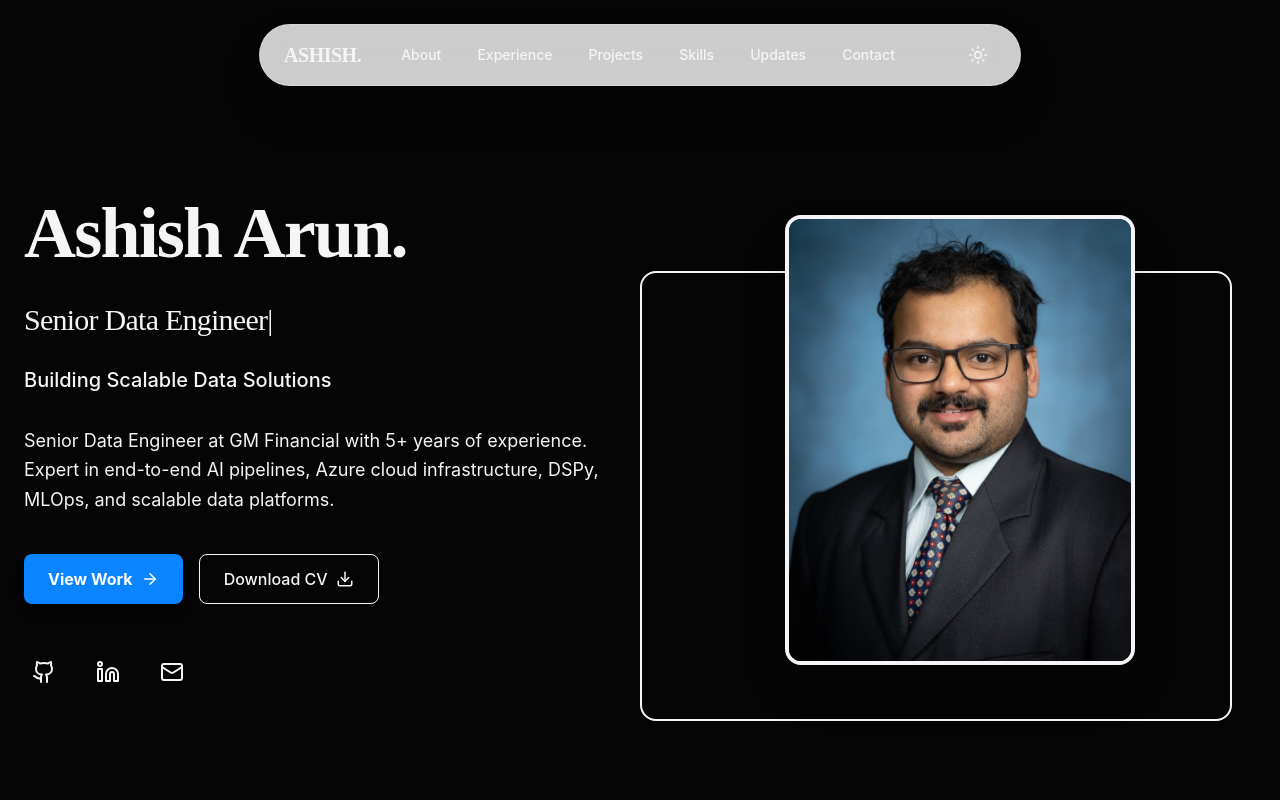
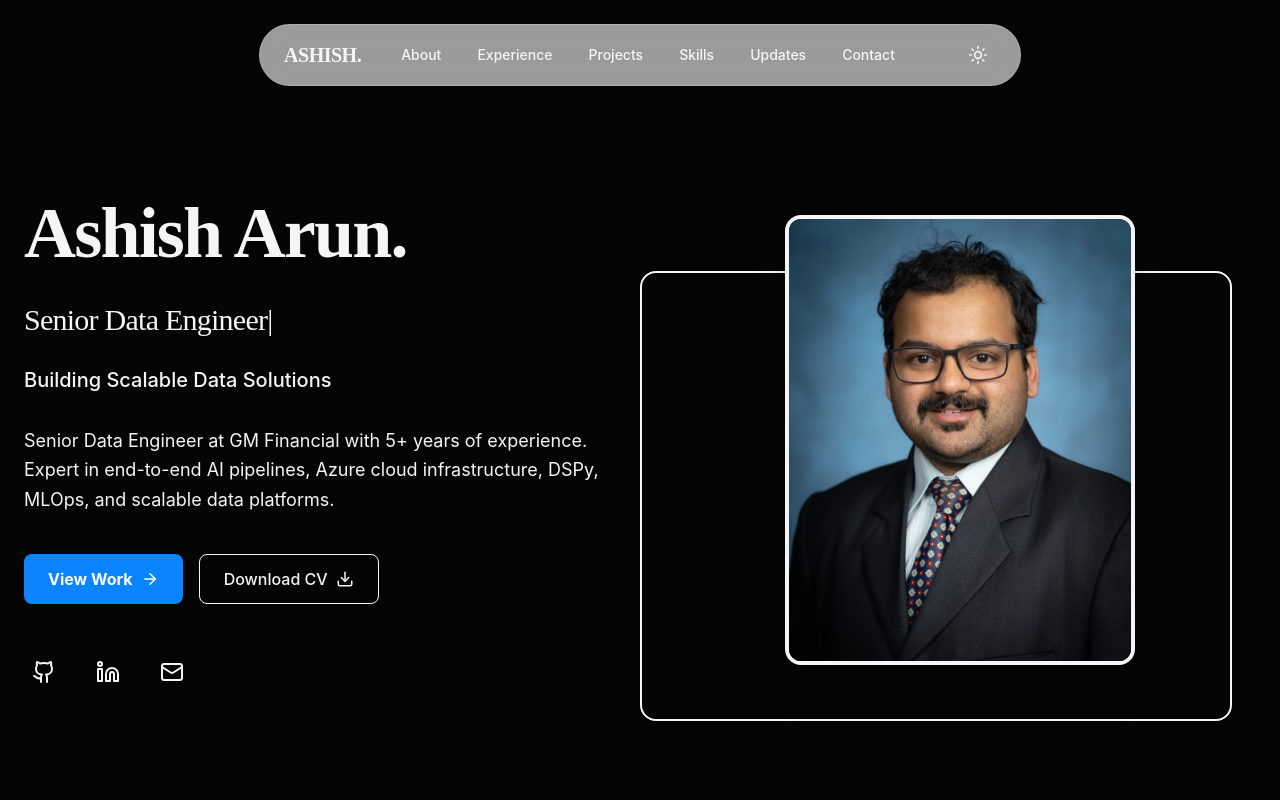
Before and after one commit to ash1sh95/ash1sh95.github.io, a React (Vite) app: page / in a window 1280 px wide. Shown: the top 800 px of the page. Built offline with nearby package versions, Linux system fonts and the light colour scheme; the HTML template or start-up script is replaced by a standard one.

Commit message:
Fix education logos, improve navbar light mode, and LinkedIn embedding

```diff
--- a/src/components/UI/Navbar.tsx
+++ b/src/components/UI/Navbar.tsx
@@ -40,7 +40,7 @@ export const Navbar = () => {
                 initial={{ y: -100, opacity: 0 }}
                 animate={{ y: 0, opacity: 1 }}
                 transition={{ duration: 0.8, ease: [0.16, 1, 0.3, 1] }}
-                className="pointer-events-auto glass-panel rounded-full px-6 py-3 flex items-center gap-6 shadow-2xl border border-white/20 dark:border-white/10 bg-white/80 dark:bg-black/80 backdrop-blur-xl"
+                className="pointer-events-auto glass-panel rounded-full px-6 py-3 flex items-center gap-6 shadow-2xl border border-white/20 dark:border-white/10 bg-white/60 dark:bg-black/80 backdrop-blur-xl"
             >
                 {/* Logo */}
                 <motion.a
--- a/src/data/content.ts
+++ b/src/data/content.ts
@@ -1,4 +1,6 @@
 import { Database, Cloud, Brain, Code, Rocket } from 'lucide-react';
+import csuLogo from '../assets/img/education/CSU.jpg';
+import vtuLogo from '../assets/img/education/VTU.jpeg';
 
 export const personalInfo = {
     name: "Ashish Arun",
@@ -56,7 +58,7 @@ export const education = [
         date: "Aug 2019 - May 2021",
         grade: "GPA 3.94/4.0",
         description: "STEM-designated program focused on data engineering and cloud computing. Key coursework: Data Mining, Database Systems, Business Intelligence, Cloud Computing.",
-        logo: "/assets/img/education/CSU.jpg"
+        logo: csuLogo
     },
     {
         school: "Visvesvaraya Technological University",
@@ -64,7 +66,7 @@ export const education = [
         date: "2013 - 2017",
         grade: "First Class with Distinction",
         description: "Ranked in top 1% of class. Organized e-sports tournament and served as placement coordinator.",
-        logo: "/assets/img/education/VTU.jpeg"
+        logo: vtuLogo
     }
 ];
 
--- a/src/sections/Updates.tsx
+++ b/src/sections/Updates.tsx
@@ -42,6 +42,8 @@ const Updates = () => {
                                     frameBorder="0"
                                     allowFullScreen
                                     title="Embedded post"
+                                    referrerPolicy="no-referrer-when-downgrade"
+                                    allow="autoplay; encrypted-media"
                                     className="w-full h-[500px] md:h-[600px]"
                                 ></iframe>
                             </div>
```
